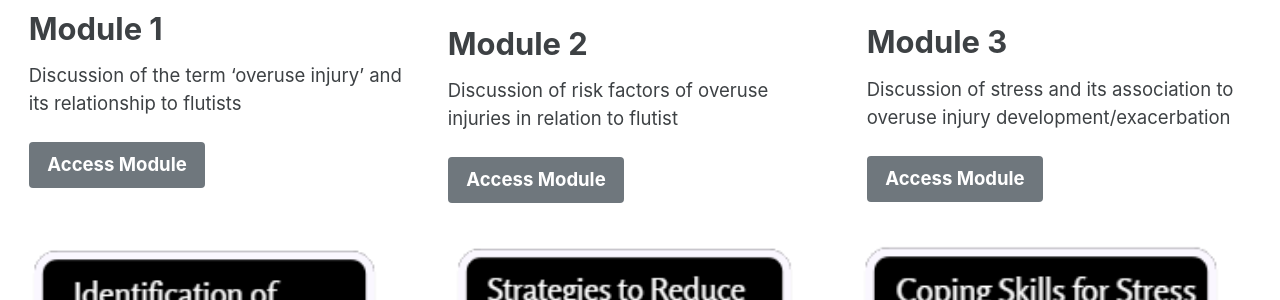
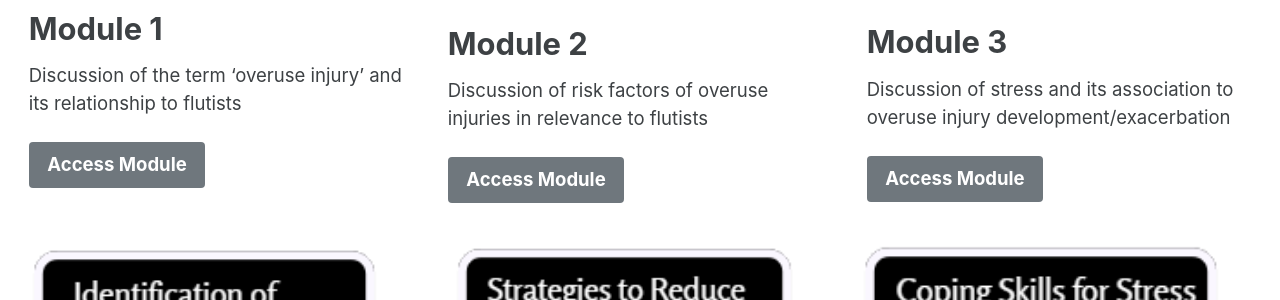
Before and after one commit to jkimOTD/old_site, a Jekyll site: the page built from index.html, in a window 1280 px wide. Shown: the part 671-971 px from the top of the page. Built offline with Jekyll 4.4.1, drawn with Linux system fonts in a browser that asks for light colours; cached includes are drawn as plain includes; the list of posts is cut into pages by our own code.

Commit message:
Update index.html

```diff
--- a/index.html
+++ b/index.html
@@ -20,7 +20,7 @@ feature_row:
   - image_path: /assets/images/module2official.png
     alt: "Module 2"
     title: "Module 2"
-    excerpt: "Discussion of risk factors of overuse injuries in relation to flutist"
+    excerpt: "Discussion of risk factors of overuse injuries in relevance to flutists"
     url: "/Module2/"
     btn_class: "btn--primary"
     btn_label: "Access Module"
```
